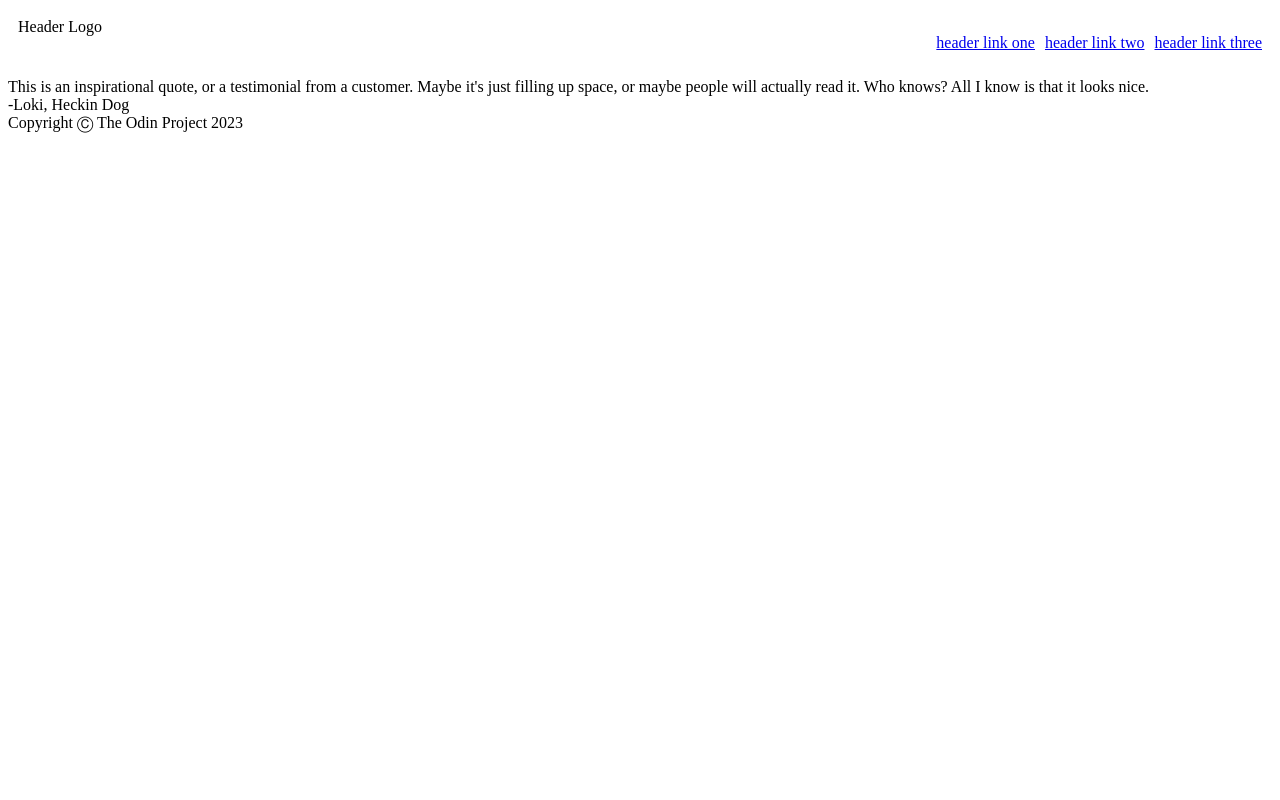
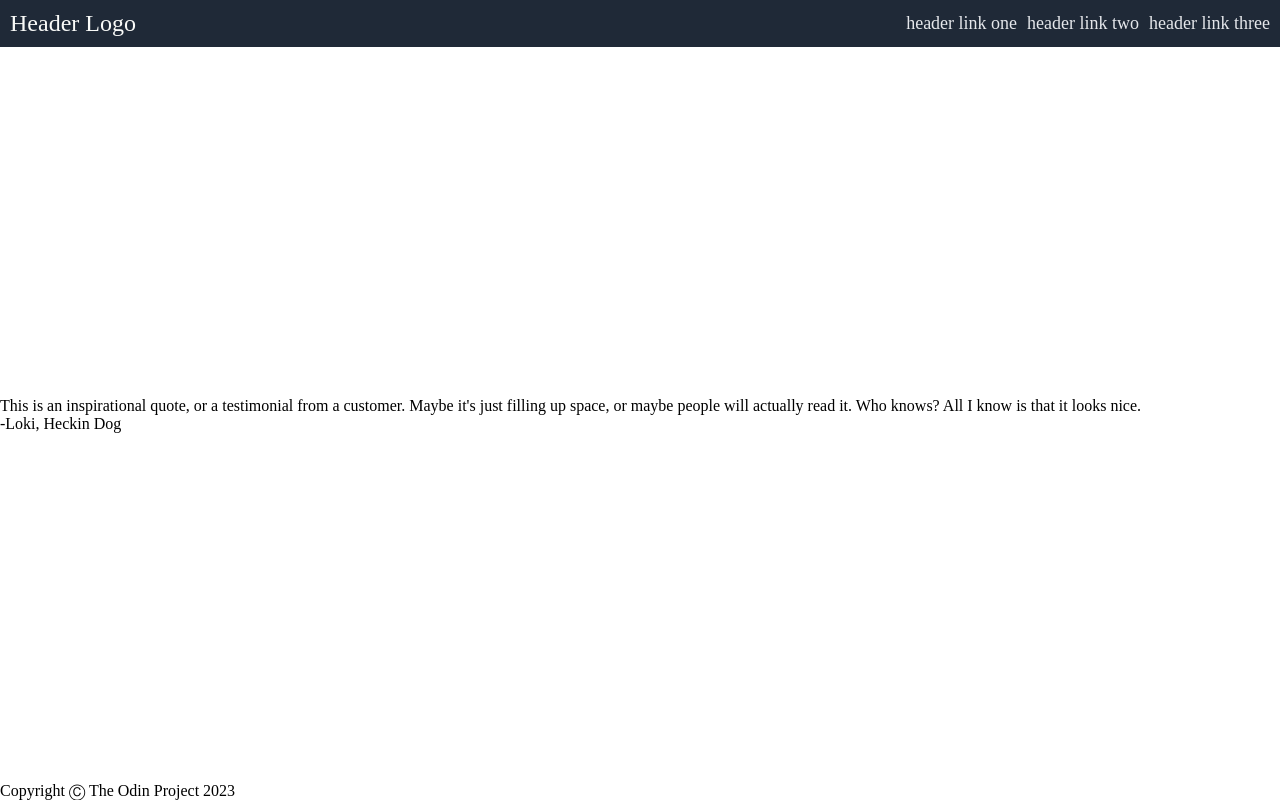
Before and after one commit to ConorMacFadden/OdinFlexLandingPage, a plain HTML site: page index.html in a window 1280 px wide. Drawn offline with Linux system fonts and the light colour scheme.

Commit message:
Header colours matched to requirements.

```diff
--- a/index.html
+++ b/index.html
@@ -11,9 +11,9 @@
     <div class="header">
         <div class="logo">Header Logo</div>
         <ul class="header-links">
-            <li><a href="#">header link one</a></li>
-            <li><a href="#">header link two</a></li>
-            <li><a href="#">header link three</a></li>
+            <li><a class="header-link" href="#">header link one</a></li>
+            <li><a class="header-link" href="#">header link two</a></li>
+            <li><a class="header-link" href="#">header link three</a></li>
         </ul>
     </div>
     <div class="body">
--- a/styles.css
+++ b/styles.css
@@ -1,11 +1,36 @@
+body {
+    display: flex;
+    flex-direction: column;
+    justify-content: space-between;
+    min-height: 100vh;
+    margin: 0;
+}
+
 .header {
+    flex: none;
     padding: 10px;
     display: flex;
     justify-content: space-between;
+    align-items: center;
+    background-color: #1F2937;
+    color: white;
+}
+
+.logo {
+    color: #F9FAF8;
+    font-size: 24px;
 }
 
 .header-links {
     display: flex;
     list-style: none;
     gap: 10px;
+    padding: 0;
+    margin: 0;
 }
+
+.header-link {
+    font-size: 18px;
+    text-decoration: none;
+    color: #E5E7EB;
+}
```
